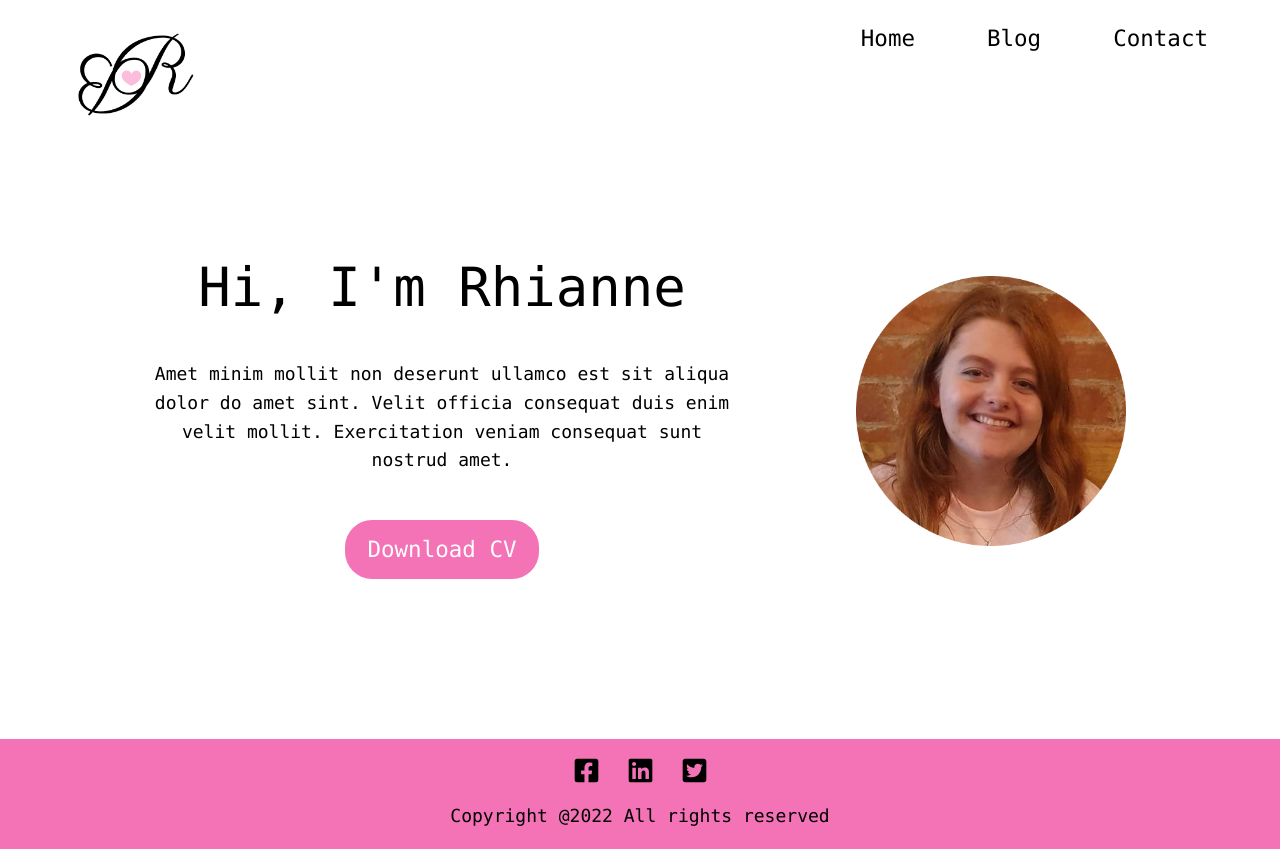
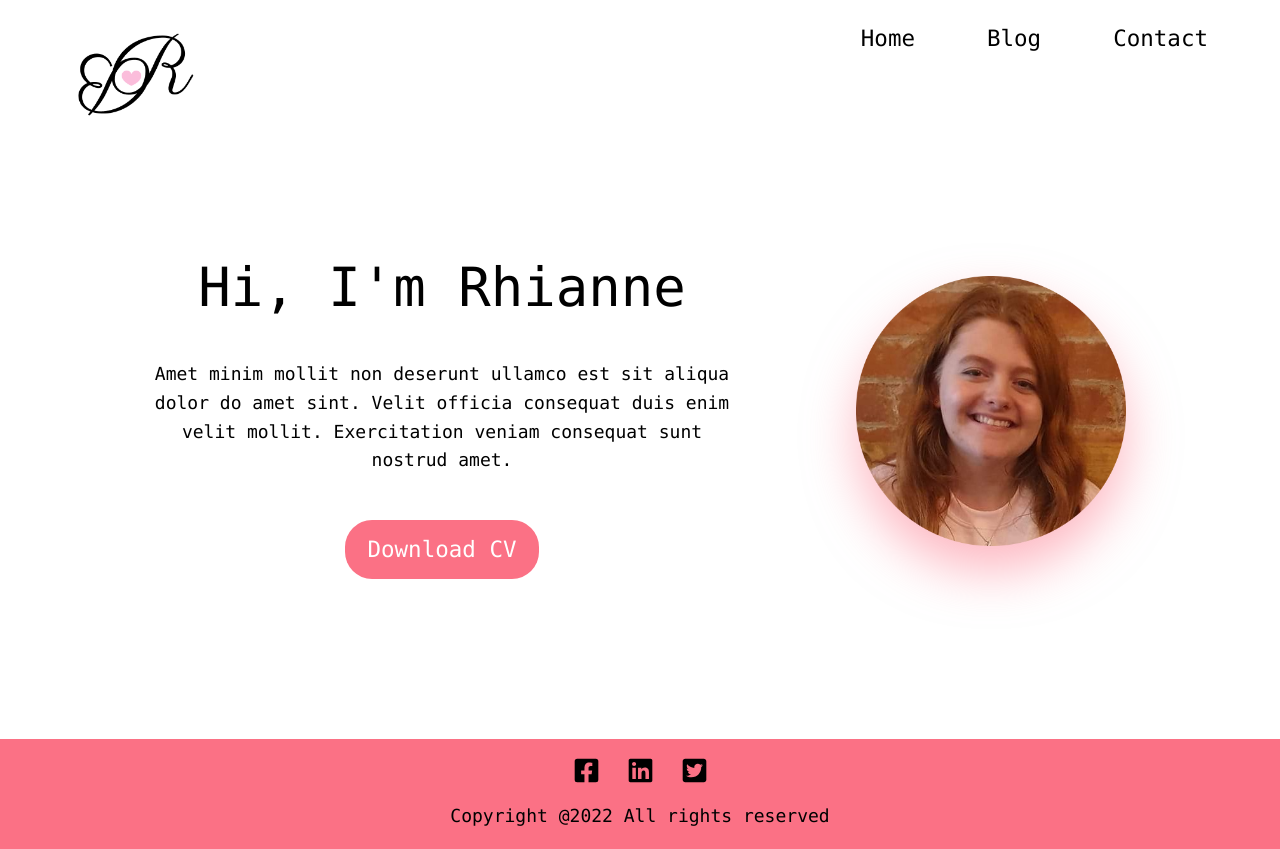
Before and after one commit to RhianneB/next-blog2, a Next.js app: page / in a window 1280 px wide. Built offline with nearby package versions, Linux system fonts and the light colour scheme.

Commit message:
Changed colours and added animations

```diff
--- a/components/Navbar.js
+++ b/components/Navbar.js
@@ -12,9 +12,9 @@ export default function Navbar(){
                 <Toggle/>
             </div>
             <div className="md:flex md:flex-row font-medium text-xl lg:self-start font-manrope md:space-x-16 justify-center self-center space-y-3 md:space-y-0 font hidden md:visible">
-                <a href="" className="text-black hover:underline hover:text-pink-400">Home</a>
-                <a href="" className="text-black hover:underline hover:text-pink-400">Blog</a>
-                <a href="" className="text-black hover:underline hover:text-pink-400">Contact</a>
+                <a href="" className="text-black hover:underline hover:text-rose-400">Home</a>
+                <a href="" className="text-black hover:underline hover:text-rose-400">Blog</a>
+                <a href="" className="text-black hover:underline hover:text-rose-400">Contact</a>
             </div>
         </nav>
     );
--- a/components/footer.js
+++ b/components/footer.js
@@ -3,7 +3,7 @@ import {FaFacebookSquare, FaLinkedin, FaTwitterSquare} from 'react-icons/fa';
 
 export default function Footer(){
     return(
-        <footer className='flex flex-col space-y-4 items-center text-center justify-center w-full bg-pink-400 py-4 absolute bottom-0 mt-8'>
+        <footer className='flex flex-col space-y-4 items-center text-center justify-center w-full bg-rose-400 py-4 absolute bottom-0 mt-8'>
             <div className='flex text-2xl space-x-6'>
             <FaFacebookSquare className='hover:text-white'/>
             <FaLinkedin className='hover:text-white'/>
--- a/pages/index.js
+++ b/pages/index.js
@@ -17,7 +17,7 @@ export default function Home() {
           </Head>
           <Navbar/>
           <div className="flex flex-col lg:flex-row-reverse px-20 md:px-12 lg:px-0 lg:mt-14 space-y-6 items-center lg:justify-center lg:space-x-reverse lg:space-x-28">
-            <div className='mt-4 max-w-[270px] h-auto '>
+            <div className='mt-4 max-w-[270px] h-auto drop-shadow-[0_25px_25px_rgba(251,113,133,0.5)]'>
             <Image src={profilePic} alt="Person"/>
             </div>
             <div className='flex flex-col items-center space-y-10 md:max-w-lg'>
@@ -27,7 +27,7 @@ export default function Home() {
                 Velit officia consequat duis enim velit mollit. Exercitation veniam consequat sunt nostrud amet.
                 </p>
                 <a href= './Sample-CV.pdf' download ='CV'>
-                  <button className='text-xl font-medium text-white bg-pink-400 hover:bg-black py-3 px-5 rounded-3xl'>Download CV</button>
+                  <button className='text-xl font-medium text-white bg-rose-400 hover:bg-black hover:animate-bounce py-3 px-5 rounded-3xl'>Download CV</button>
                 </a>
             </div>
           </div>
```
